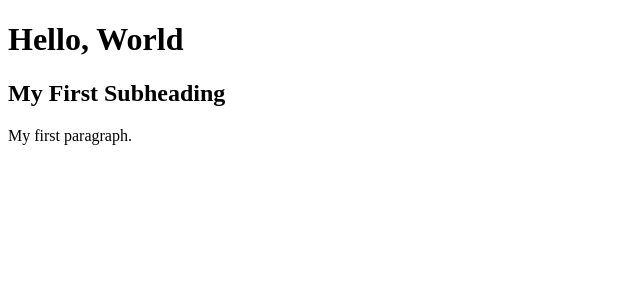
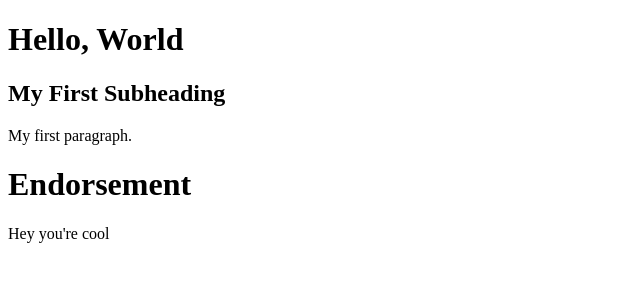
Before and after one commit to dmil/brendan-simple-website, a plain HTML site: page index.html in a window 1280 px wide. Shown: the whole page, without its empty margins (0-640 px from the left). Drawn offline with Linux system fonts and the light colour scheme.

Commit message:
add endorsement to my fork of brendans website

```diff
--- a/index.html
+++ b/index.html
@@ -7,5 +7,10 @@
 
 <p>My first paragraph.</p>
 
+
+<h1> Endorsement </h1>
+
+<p> Hey you're cool </p>
+
 </body>
 </html>
```
